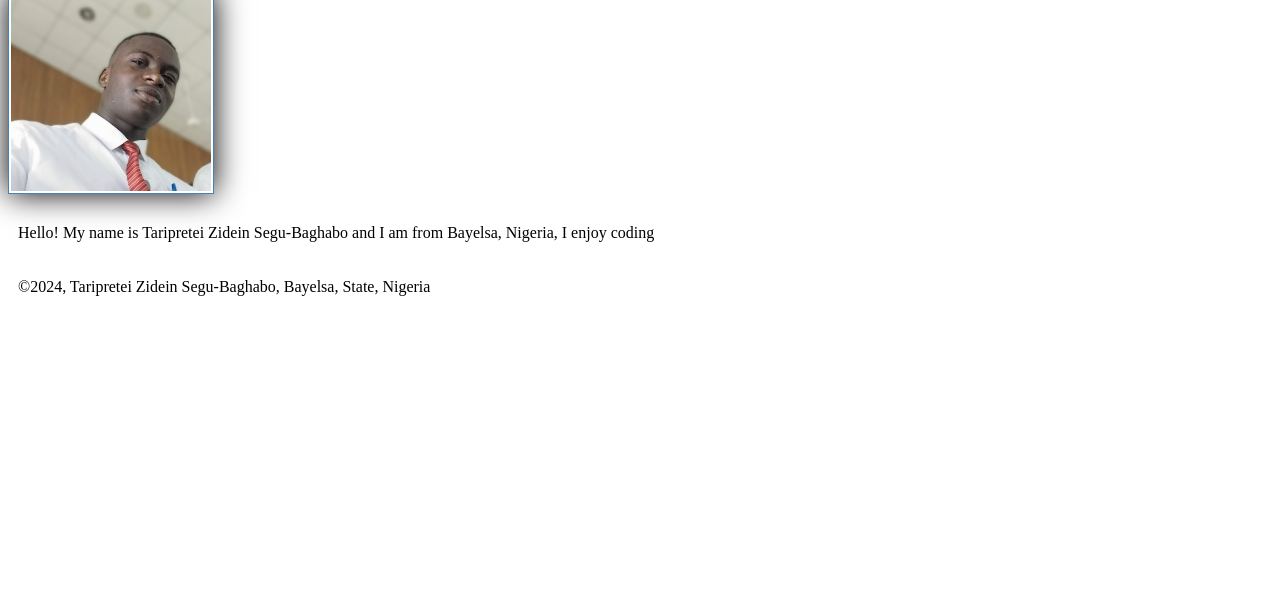
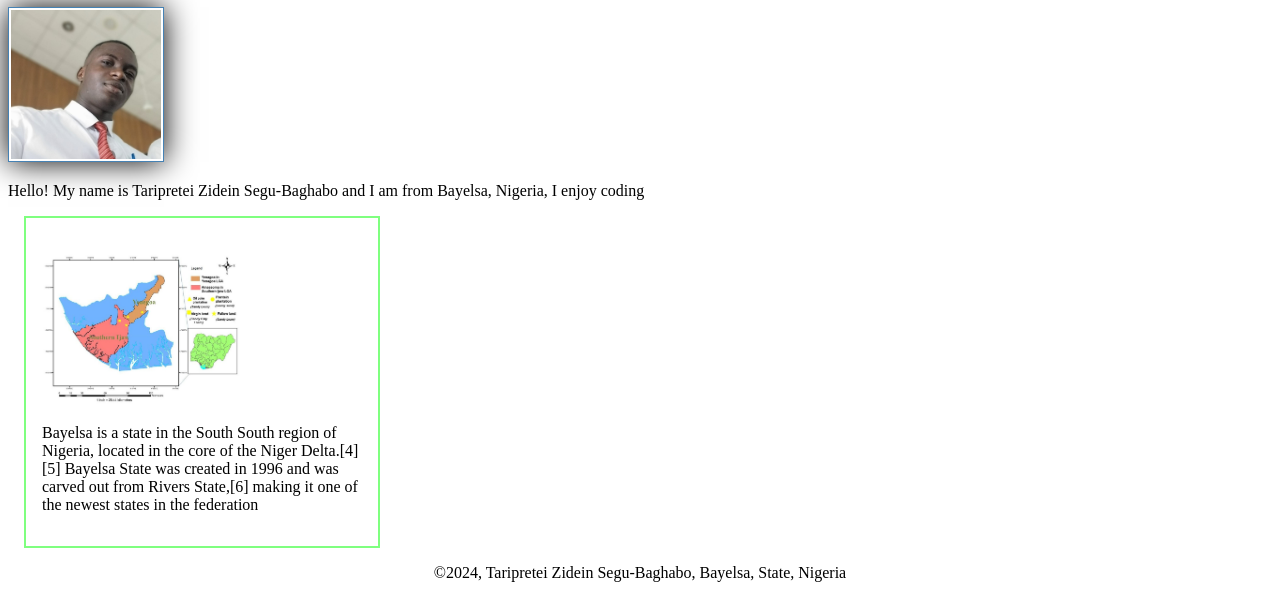
Before and after one commit to D-inspiration/wdd130, a plain HTML site: page index.html in a window 1280 px wide. Shown: the part 293-891 px from the top of the page. Before the commit the page ends 800 px from the top, so only its background shows below. Drawn offline with Linux system fonts and the light colour scheme.

Commit message:
week 2 assignment

```diff
--- a/index.html
+++ b/index.html
@@ -2,7 +2,9 @@
 <html lang="en-US">
     <head>
         <meta charset="utf-8">
-        <meta name="viewport" content="width=device-width, initial-scale=1.0">
+        <meta name="viewport" content="width=device-width, initial-scale=1.0">>
+        <meta name="author" Name="Taripretei Zidein Segu-Baghabo">
+        <meta name="description" content="Agro based online market place built to bridge the gap between farmers and final consumer">
         <title> Taripretei Zidein Segu-Baghabo | WDD 130 </title>
         <link rel="stylesheet" href="styles/styles.css">
     </head>
@@ -24,6 +26,11 @@
             </p>
 
         </main>
+        <aside>
+            <h2></h2>
+            <img src="images\bayelsa-map.png" alt="Bayelsa State">
+            <p> Bayelsa is a state in the South South region of Nigeria, located in the core of the Niger Delta.[4][5] Bayelsa State was created in 1996 and was carved out from Rivers State,[6] making it one of the newest states in the federation  </p>
+        </aside>
         <footer>
             <p> &copy;2024, Taripretei Zidein Segu-Baghabo, Bayelsa, State, Nigeria</p>
         </footer>
--- a/styles/styles.css
+++ b/styles/styles.css
@@ -13,14 +13,38 @@ h1 {
     color: steelblue;
 }
 
-img {
-    width: ;
-    height: ;
+main {
+    max-width: 800px;
+}
+
+main img {
+    width: 150px;
+    height: auto;
     border: 1px solid steelblue;
     padding: 2px;
     box-shadow: 0 0 30px;
 }
 
 p {
-    padding: 10px;
+    padding: 0;
 }
+
+aside {
+    width: 20rem;
+    margin: 1rem;
+    border: 2px solid rgba(0, 255, 0, 0.5);
+    padding: 1rem;
+    background-color: white;
+    color: black;
+}
+
+aside img {
+    width: 200px;
+    height: auto;
+}
+
+footer {
+    margin-top: 5px;
+    border-top: 5px;
+    text-align: center;
+}
```
Also changed, not shown: week02/wireframe.html (added, +19 -0 lines), images/bayelsa-map.png (added).
